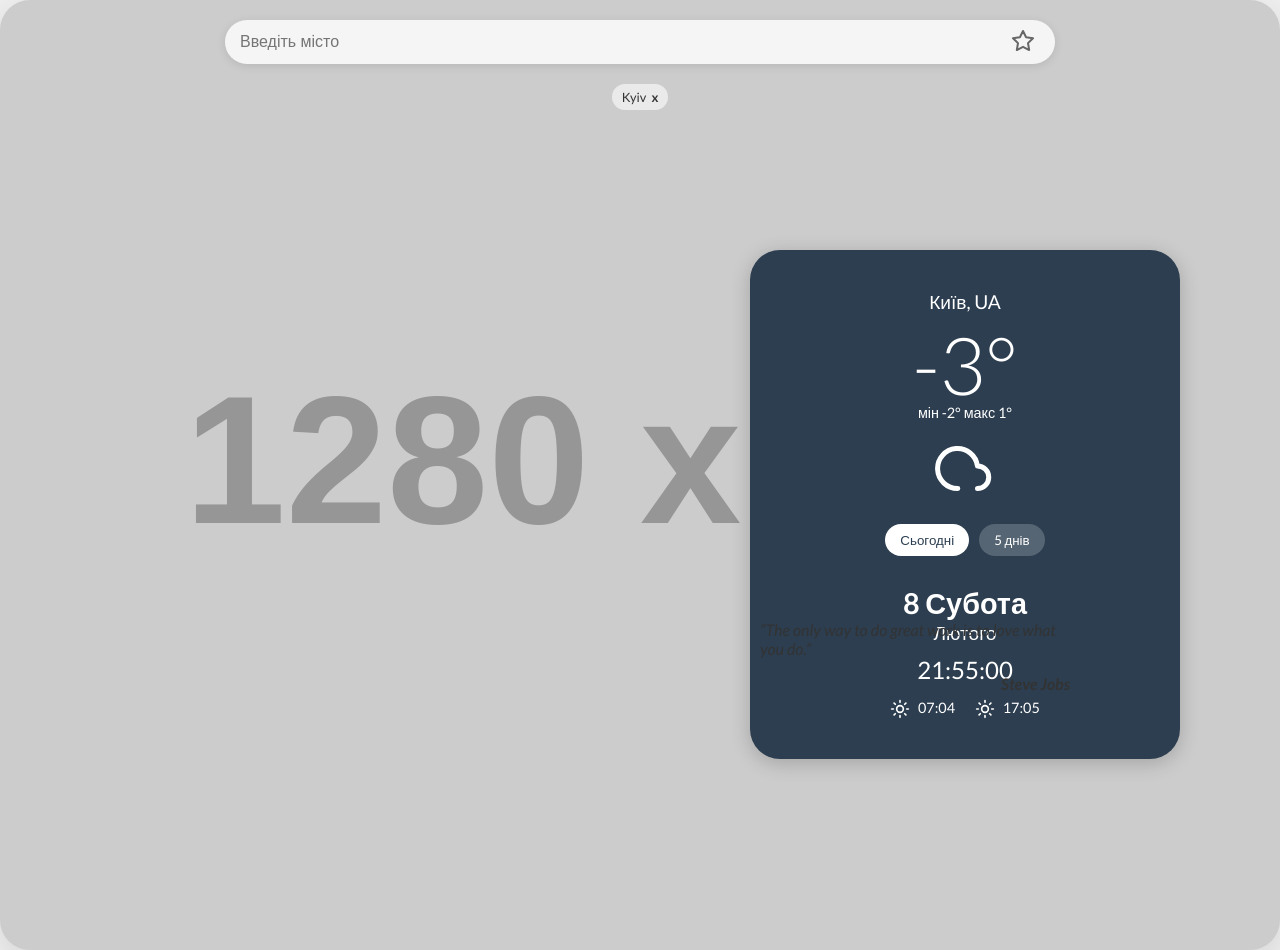
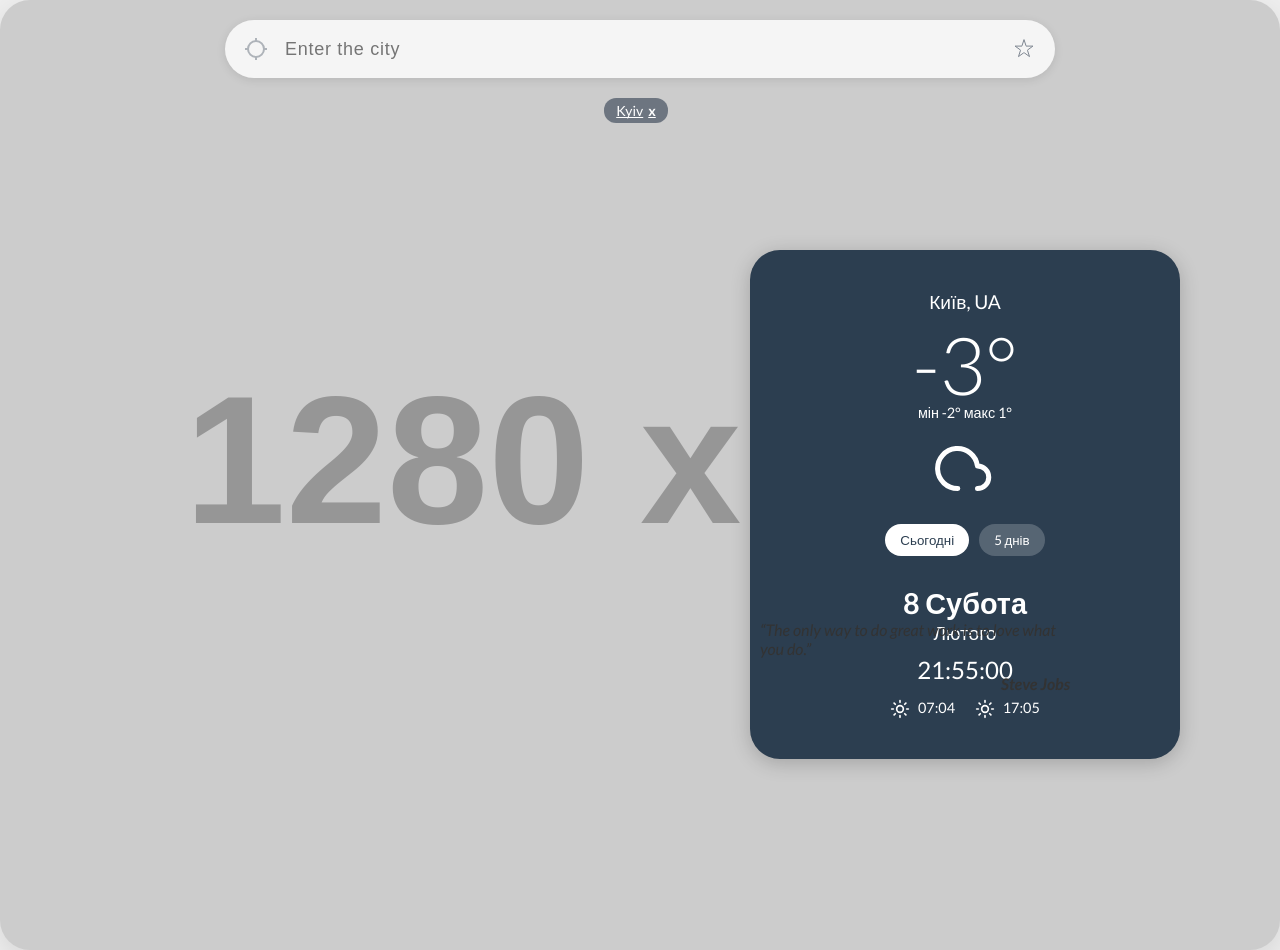
Before and after one commit to stanislavNemch/weather-app, a website built with Vite: page src/index.html in a window 1280 px wide. Built offline with nearby package versions, Linux system fonts and the light colour scheme; no server answers; placeholder pictures from the web are drawn by us.

Commit message:
add icon

```diff
--- a/src/css/main.css
+++ b/src/css/main.css
@@ -38,7 +38,6 @@ body {
 }
 
 /* Стилі для лоадера (з https://github.com/vineethtrv/css-loader) */
-/* Loader styles */
 .loader {
   font-size: 48px;
   color: #fff;
--- a/src/css/weather.css
+++ b/src/css/weather.css
@@ -10,11 +10,18 @@
   display: flex;
   width: 100%;
   max-width: 300px;
+  height: 48px;
   margin-bottom: 20px;
   background-color: rgba(255, 255, 255, 0.8);
-    border-radius: 25px;
+  border-radius: 30px;
   padding: 5px 15px;
   box-shadow: 0 2px 10px rgba(0, 0, 0, 0.1);
+}
+
+.lucide-location {
+  width: 22px;
+  height: 22px;
+  margin: 13px 16px 13px 5px;
 }
 
 .search-bar input {
@@ -22,8 +29,10 @@
   border: none;
   outline: none;
   background: transparent;
-    font-size: 1rem;
-    padding: 8px 0;
+  font-weight: 400;
+  font-size: 18px;
+  letter-spacing: 0.04em;
+  color: #000;
 }
 
 .search-bar button {
@@ -38,24 +47,55 @@
   display: flex;
   flex-wrap: wrap;
   gap: 8px;
-    margin-bottom: 20px;
-    max-width: 300px;
+  align-items: flex-end;
+  justify-content: flex-start;
+  max-height: 48px; /* высота для 1 строки */
+  overflow: hidden;
+  position: relative;
+  transition: max-height 0.3s;
+  margin-bottom: 4px;
+}
+
+.city-tags.expanded {
+  max-height: none;
+  overflow-x: auto;
+  flex-wrap: nowrap;
+  white-space: nowrap;
 }
 
 .city-tag {
-    background-color: rgba(255, 255, 255, 0.6);
-    border-radius: 15px;
-    padding: 5px 10px;
-    font-size: 0.8rem;
-    display: flex;
-    align-items: center;
-    color: var(--text-dark);
+  margin-right: 8px;
+  margin-bottom: 4px;
+  background: rgba(16, 33, 54, 0.5);
+  border-radius: 12px;
+  padding: 4px 12px;
+  font-weight: 400;
+  font-size: 14px;
+  text-decoration: underline;
+  text-decoration-skip-ink: none;
+  color: #fff;
+  cursor: pointer;
+  user-select: none;
 }
 
 .city-tag .close-tag {
   margin-left: 5px;
   cursor: pointer;
   font-weight: bold;
+}
+
+.city-tags-toggle {
+  background: none;
+  border: none;
+  cursor: pointer;
+  position: absolute;
+  left: 0;
+  bottom: -28px;
+  z-index: 2;
+  padding: 0;
+  display: flex;
+  align-items: center;
+  justify-content: center;
 }
 
 .weather-display {
@@ -177,7 +217,6 @@
   display: none; /* Скрыто на мобильных по умолчанию */
 }
 
-
 /* Tablet styles */
 @media (min-width: 768px) {
   .weather-app {
--- a/src/index.html
+++ b/src/index.html
@@ -13,19 +13,24 @@
 
   <div class="weather-app">
     <div class="search-bar">
-      <input type="text" id="city-input" placeholder="Введіть місто">
+      <svg class="lucide lucide-location" width="22" height="22">
+        <use href="./img/icons.svg#location"></use>
+      </svg>
+      <input type="text" id="city-input" placeholder="Enter the city">
       <button id="add-city-button">
-        <svg xmlns="http://www.w3.org/2000/svg" width="24" height="24" viewBox="0 0 24 24" fill="none"
-          stroke="currentColor" stroke-width="2" stroke-linecap="round" stroke-linejoin="round"
-          class="lucide lucide-star">
-          <polygon
-            points="12 2 15.09 8.26 22 9.27 17 14.14 18.18 21.02 12 17.77 5.82 21.02 7 14.14 2 9.27 8.91 8.26 12 2" />
+        <svg class="lucide lucide-star" width="22" height="20">
+          <use href="./img/icons.svg#star"></use>
         </svg>
       </button>
     </div>
     <div class="city-tags" id="city-tags-container">
       <!-- Міста будуть додані тут -->
     </div>
+    <button class="city-tags-toggle" id="city-tags-toggle" aria-label="Показать все города" style="display:none;">
+      <svg width="24" height="24" viewBox="0 0 24 24">
+        <path d="M7 10l5 5 5-5" />
+      </svg>
+    </button>
 
     <div class="weather-display">
       <div class="current-weather">
@@ -98,7 +103,7 @@
     <div class="romb"></div>
 
     <!-- Loader element -->
-    <div id="loader" class="loader">Завантаження</div>
+    <div id="loader" class="loader"></div>
   </div>
   <script type="module" src="./main.js"></script>
 </body>
--- a/src/js/render-functions.js
+++ b/src/js/render-functions.js
@@ -167,6 +167,37 @@ export function renderCityTags(cities, onCityClick, onCityRemove) {
     tag.appendChild(closeButton);
     cityTagsContainer.appendChild(tag);
   });
+  // Управление стрелкой и раскрытием
+  const cityTagsToggle = document.getElementById('city-tags-toggle');
+  if (cityTagsToggle) {
+    if (cities.length > 4) {
+      cityTagsToggle.style.display = 'flex';
+    } else {
+      cityTagsToggle.style.display = 'none';
+      cityTagsContainer.classList.remove('expanded');
+    }
+    cityTagsToggle.onclick = () => {
+      cityTagsContainer.classList.toggle('expanded');
+    };
+  }
+}
+
+/**
+ * Управляет отображением стрелки и раскрытием списка городов.
+ * @param {Array<string>} cities - Массив городов.
+ */
+export function updateCityTagsToggle(cities) {
+  const cityTagsToggle = document.getElementById('city-tags-toggle');
+  if (!cityTagsToggle) return;
+  if (cities.length > 4) {
+    cityTagsToggle.style.display = 'flex';
+  } else {
+    cityTagsToggle.style.display = 'none';
+    cityTagsContainer.classList.remove('expanded');
+  }
+  cityTagsToggle.onclick = () => {
+    cityTagsContainer.classList.toggle('expanded');
+  };
 }
 
 /**
--- a/src/main.js
+++ b/src/main.js
@@ -70,7 +70,7 @@ function addCity() {
         cityInput.value = ''; // Очистити поле вводу
         currentCity = newCity; // Зробити нове місто поточним
         fetchAndDisplayWeather(currentCity); // Відобразити погоду для нового міста
-        showNotification(`Місто "${newCity}" успішно додано.`, 'success');
+        // showNotification(`Місто "${newCity}" успішно додано.`, 'success');
       } else {
         // Якщо getWeatherData повернув null (через помилку мережі або 404),
         // повідомлення про помилку вже буде показано з getWeatherData,
@@ -106,7 +106,7 @@ function handleCityRemove(cityToRemove) {
   );
   localStorage.setItem('weatherCities', JSON.stringify(cities));
   renderCityTags(cities, handleCityClick, handleCityRemove);
-  showNotification(`Місто "${cityToRemove}" видалено.`, 'info');
+  //showNotification(`Місто "${cityToRemove}" видалено.`, 'info');
 
   // Якщо видалили поточне місто, переключаємося на перше у списку (якщо є)
   if (currentCity.toLowerCase() === cityToRemove.toLowerCase()) {
@@ -125,7 +125,7 @@ function handleCityRemove(cityToRemove) {
 function handleCityClick(city) {
   currentCity = city;
   fetchAndDisplayWeather(city);
-  showNotification(`Відображається погода для міста: ${city}`, 'info');
+  //showNotification(`Відображається погода для міста: ${city}`, 'info');
 }
 
 /**
```
Also changed, not shown: src/img/icons.svg (added). Lines whose indentation alone changed are shown as unchanged.
